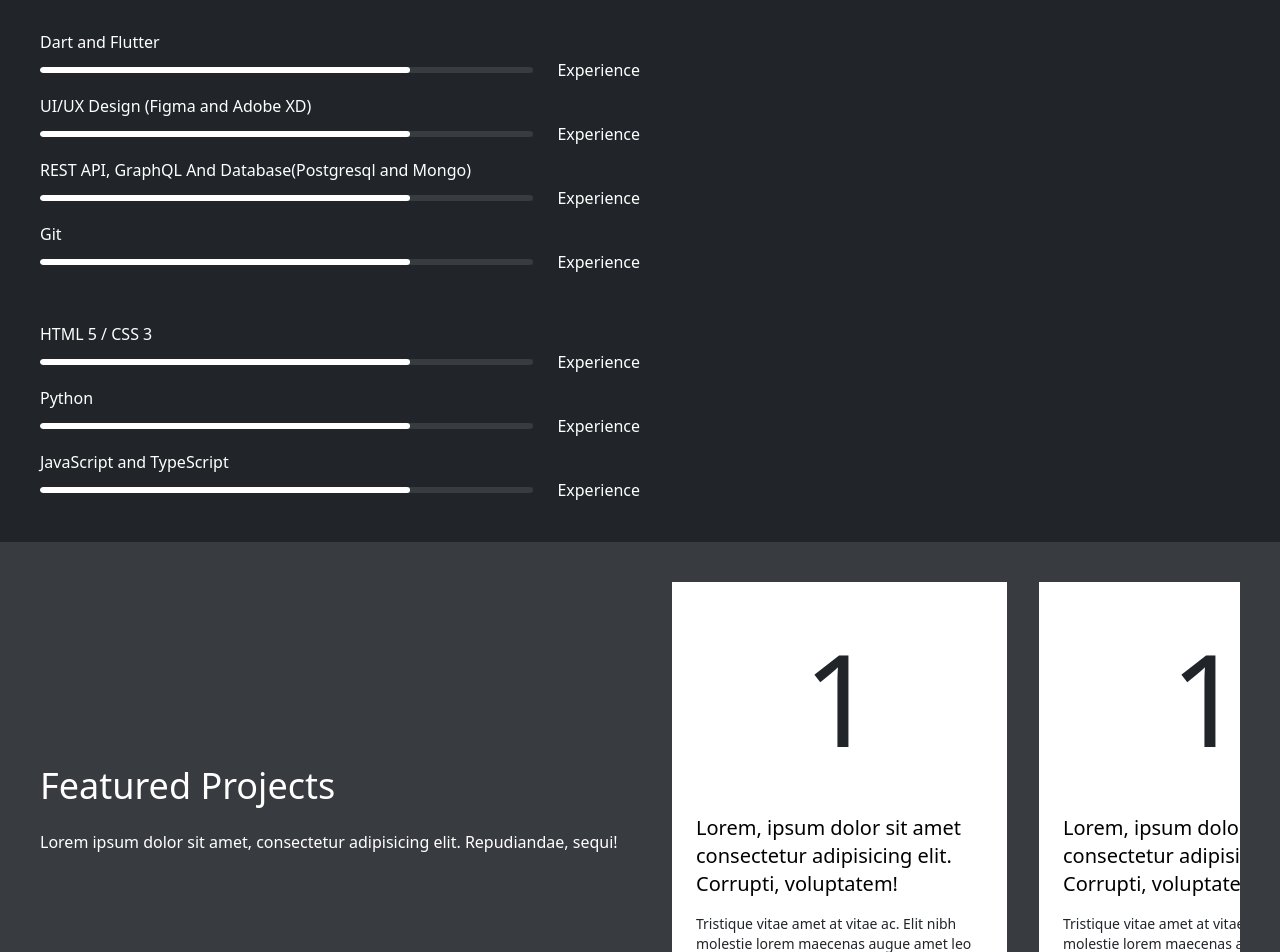
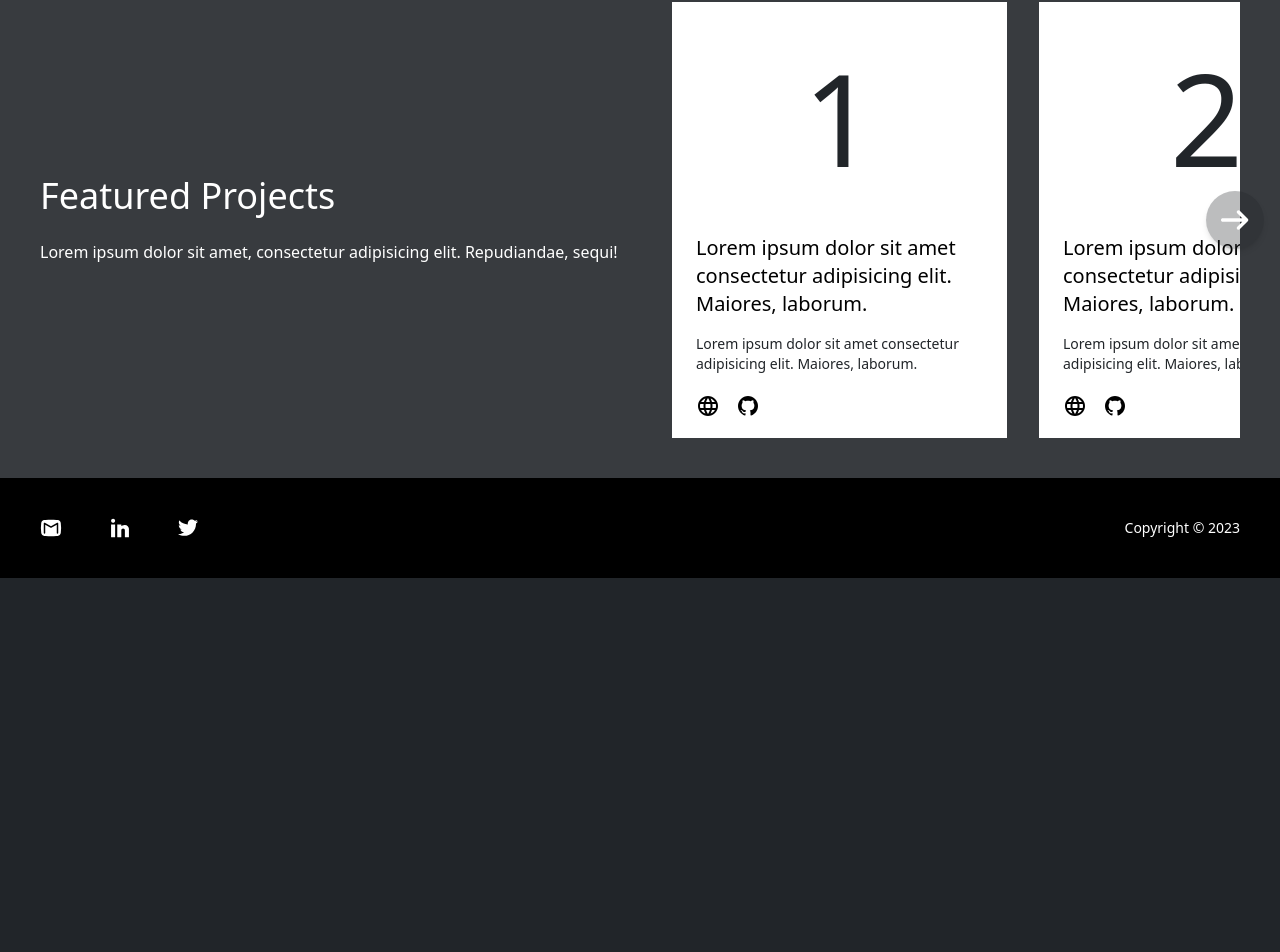
Before and after one commit to dagemtadesse/portfolio, a Next.js app: page /portfolio in a window 1280 px wide. Shown: the part 874-1826 px from the top of the page. After the commit the page ends 1452 px from the top, so only its background shows below. Built offline with nearby package versions, Linux system fonts and the light colour scheme.

Commit message:
feat: project slider

```diff
--- a/components/portfolio/Project.tsx
+++ b/components/portfolio/Project.tsx
@@ -1,18 +1,24 @@
 import { motion } from "framer-motion";
 import { slideToLeft } from "../animations";
 
-const Project = () => {
+const Project = ({
+  title,
+  description,
+  index,
+}: {
+  index: number;
+  title: string;
+  description: string;
+}) => {
   return (
-    <motion.div className="bg-white w-full shrink-0 md:min-w-[335px] max-w-[335px] px-6 py-5" variants={slideToLeft}>
-      <h1 className="text-[128px] text-darkBlue text-center">1</h1>
-      <h2 className="text-xl text-black mt-5">
-        Lorem, ipsum dolor sit amet consectetur adipisicing elit. Corrupti,
-        voluptatem!
-      </h2>
-      <p className="text-darkBlue mt-4 text-sm">
-        Tristique vitae amet at vitae ac. Elit nibh molestie lorem maecenas
-        augue amet leo faucibus non.
-      </p>
+    <motion.div
+      className="bg-white w-full shrink-0 md:min-w-[335px] max-w-[335px] px-6 py-5"
+      id={"project_" + index}
+      variants={slideToLeft}
+    >
+      <h1 className="text-[128px] text-darkBlue text-center">{index + 1}</h1>
+      <h2 className="text-xl text-black mt-5">{title}</h2>
+      <p className="text-darkBlue mt-4 text-sm">{description}</p>
       <div className="flex gap-4 mt-5">
         <a href="#">
           <object data="/icons/glob.svg"></object>
--- a/pages/portfolio.tsx
+++ b/pages/portfolio.tsx
@@ -1,11 +1,28 @@
 import { motion } from "framer-motion";
+import { wrap } from "module";
 import Head from "next/head";
-import { Dispatch, SetStateAction, useEffect } from "react";
+import { Dispatch, SetStateAction, useEffect, useRef, useState } from "react";
 import { container, item, slideToRight } from "../components/animations";
 import Container from "../components/layout/container";
 import Project from "../components/portfolio/Project";
 import SkillsSlider from "../components/skill/SkillsSlider";
 import { Pages } from "./_app";
+
+const projects = [
+  {
+    title:
+      "Lorem ipsum dolor sit amet consectetur adipisicing elit. Maiores, laborum.",
+    description:
+      "Lorem ipsum dolor sit amet consectetur adipisicing elit. Maiores, laborum.",
+  },
+
+  {
+    title:
+      "Lorem ipsum dolor sit amet consectetur adipisicing elit. Maiores, laborum.",
+    description:
+      "Lorem ipsum dolor sit amet consectetur adipisicing elit. Maiores, laborum.",
+  },
+];
 
 const Portfolio = ({
   setCurrentPage,
@@ -13,9 +30,23 @@ const Portfolio = ({
   setCurrentPage: Dispatch<SetStateAction<Pages>>;
   animationRefs: any[];
 }) => {
+  const wrapperRef = useRef<HTMLDivElement>(null);
+  const [currentProject, setCurrentProject] = useState<number>(0);
+
   useEffect(() => {
     setCurrentPage("Portfolio");
   });
+
+  const handleScrollTo = () => {
+    if (wrapperRef.current) {
+      console.log(currentProject);
+      const container = wrapperRef.current;
+      const nextProject = container.querySelector(`#project_${currentProject}`);
+      console.log(nextProject);
+      if (nextProject) nextProject.scrollIntoView();
+      setCurrentProject((cur) => (cur + 1) % projects.length);
+    }
+  };
 
   return (
     <motion.div>
@@ -25,7 +56,7 @@ const Portfolio = ({
 
       <Container navHeight={84} className="bg-green" sm>
         <motion.div
-          className="flex gap-6 w-full justify-between flex-wrap"
+          className="flex gap-6 w-full justify-between flex-wrap md:flex-nowrap"
           variants={container}
           whileInView="visible"
           initial="hidden"
@@ -85,7 +116,7 @@ const Portfolio = ({
           <div className="bg-white rounded-full h-[2px] mb-5 mt-2 max-w-[4rem]" />
           <h2 className="font-medium text-base">My skills</h2>
 
-          <div className="flex w-full mt-8 md:gap-12 gap:3 flex-wrap">
+          <div className="flex w-full mt-8 md:gap-12 gap:3 flex-wrap md:flex-nowrap">
             <div className="w-full md:w-1/2 flex flex-col gap-3">
               <SkillsSlider
                 title="Dart and Flutter"
@@ -123,10 +154,11 @@ const Portfolio = ({
 
       <Container className="bg-white bg-opacity-10" sm>
         <motion.div
-          className="flex items-center gap-8 flex-nowrap overflow-x-auto"
+          className="w-full flex items-center gap-8 flex-nowrap overflow-scroll scroll-smooth relative"
           variants={container}
           whileInView="visible"
           initial="hidden"
+          ref={wrapperRef}
         >
           <div className="w-full grow-1 shrink-0 md:w-1/2 flex flex-col ">
             <h1 className="text-4xl">Featured Projects</h1>
@@ -135,10 +167,21 @@ const Portfolio = ({
               Repudiandae, sequi!
             </p>
           </div>
-
-          <Project />
-          <Project />
+          {projects.map((project, index) => (
+            <Project
+              key={"project" + index}
+              index={index}
+              title={project.title}
+              description={project.description}
+            />
+          ))}
         </motion.div>
+        <button
+          className="absolute right-0 bg-darkBlue rounded-full mx-4 shadow-md p-2 bg-opacity-30 z-10 hover:bg-opacity-80"
+          onClick={handleScrollTo}
+        >
+          <img src="/icons/right.svg" />
+        </button>
       </Container>
     </motion.div>
   );
--- a/styles/global.css
+++ b/styles/global.css
@@ -619,6 +619,11 @@ video {
   margin-bottom: 2rem;
 }
 
+.mx-4 {
+  margin-left: 1rem;
+  margin-right: 1rem;
+}
+
 .-mb-10 {
   margin-bottom: -2.5rem;
 }
@@ -881,6 +886,10 @@ video {
   overflow-x: auto;
 }
 
+.overflow-x-scroll {
+  overflow-x: scroll;
+}
+
 .scroll-smooth {
   scroll-behavior: smooth;
 }
@@ -941,6 +950,11 @@ video {
   background-color: rgb(255 255 255 / 0.1);
 }
 
+.bg-red-500 {
+  --tw-bg-opacity: 1;
+  background-color: rgb(239 68 68 / var(--tw-bg-opacity));
+}
+
 .bg-opacity-10 {
   --tw-bg-opacity: 0.1;
 }
@@ -949,8 +963,16 @@ video {
   --tw-bg-opacity: 0.8;
 }
 
+.bg-opacity-30 {
+  --tw-bg-opacity: 0.3;
+}
+
 .p-2 {
   padding: 0.5rem;
+}
+
+.p-4 {
+  padding: 1rem;
 }
 
 .px-0 {
@@ -1177,6 +1199,12 @@ video {
   opacity: 0.9;
 }
 
+.shadow-md {
+  --tw-shadow: 0 4px 6px -1px rgb(0 0 0 / 0.1), 0 2px 4px -2px rgb(0 0 0 / 0.1);
+  --tw-shadow-colored: 0 4px 6px -1px var(--tw-shadow-color), 0 2px 4px -2px var(--tw-shadow-color);
+  box-shadow: var(--tw-ring-offset-shadow, 0 0 #0000), var(--tw-ring-shadow, 0 0 #0000), var(--tw-shadow);
+}
+
 .backdrop-blur-lg {
   --tw-backdrop-blur: blur(16px);
   -webkit-backdrop-filter: var(--tw-backdrop-blur) var(--tw-backdrop-brightness) var(--tw-backdrop-contrast) var(--tw-backdrop-grayscale) var(--tw-backdrop-hue-rotate) var(--tw-backdrop-invert) var(--tw-backdrop-opacity) var(--tw-backdrop-saturate) var(--tw-backdrop-sepia);
@@ -1267,6 +1295,10 @@ video {
   background-color: rgb(255 255 255 / var(--tw-bg-opacity));
 }
 
+.hover\:bg-opacity-80:hover {
+  --tw-bg-opacity: 0.8;
+}
+
 .hover\:text-darkBlue:hover {
   --tw-text-opacity: 1;
   color: rgb(33 37 41 / var(--tw-text-opacity));
@@ -1349,6 +1381,10 @@ video {
     flex-direction: row;
   }
 
+  .md\:flex-nowrap {
+    flex-wrap: nowrap;
+  }
+
   .md\:justify-end {
     justify-content: flex-end;
   }
```
Also changed, not shown: public/icons/right.svg (added).
